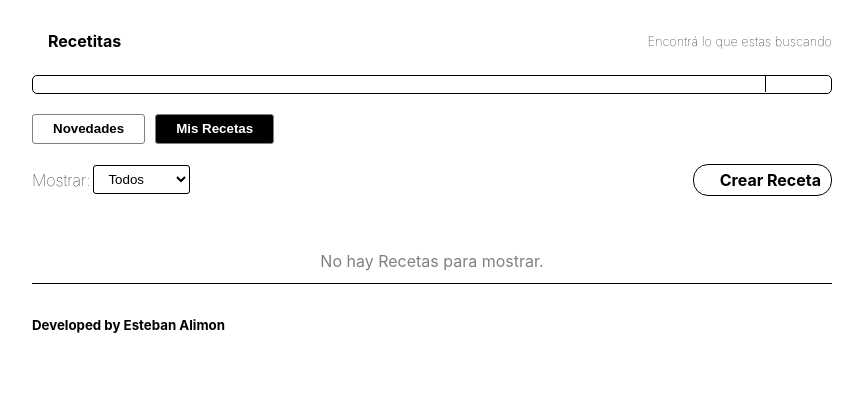
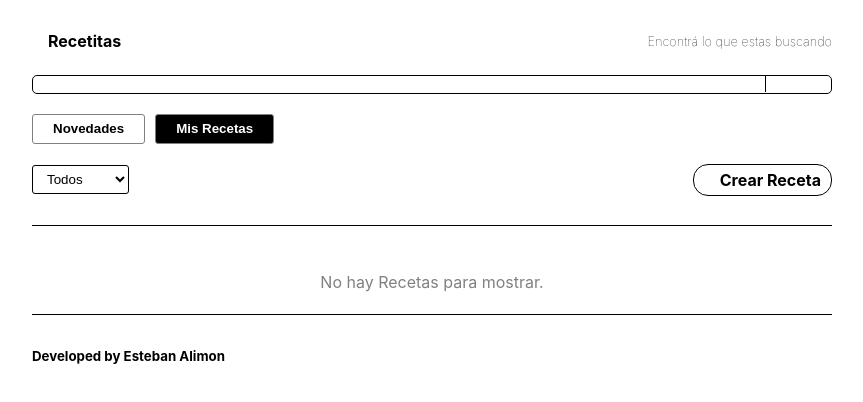
Before and after one commit to alimonestebandev/my-app-recetitas, a React (Vite) app: page / in a window 1280 px wide. Both pictures are taken after a click on the button "Mis Recetas". Shown: the top 402 px of the page, without its empty margins (208-1071 px from the left). Built offline with nearby package versions, Linux system fonts and the light colour scheme; some icons are missing.

Commit message:
estado de carga

```diff
--- a/src/pages/main.jsx
+++ b/src/pages/main.jsx
@@ -12,7 +12,7 @@ import { Link } from "react-router-dom";
 import Footer from "../COMPONENTS/footer.jsx";
 import CoffeeIcon from "@mui/icons-material/Coffee";
 function Main() {
-  const { state, changeState } = useStateLoading();
+  const { isLoading, startLoading, stopLoading } = useStateLoading();
   const {
     setRecipeSelected,
     setItemsStore,
@@ -77,21 +77,22 @@ function Main() {
   };
 
   const getLocalDATA = () => {
+    startLoading();
     setOptionSelected(1);
     if (localStorage.getItem("LOCAL-DATA")) {
       var LocalData = JSON.parse(localStorage.getItem("LOCAL-DATA"));
       setFilteredItems(LocalData);
       setItemsStore(LocalData);
+      stopLoading();
     } else {
       setFilteredItems(null);
       setItemsStore(null);
-    }
-    if (state == true) {
-      changeState();
+      stopLoading();
     }
   };
 
   const getApiDATA = () => {
+    startLoading();
     setOptionSelected(0);
     setItemsStore(null);
     setFilteredItems(null);
@@ -103,13 +104,12 @@ function Main() {
           setFilteredItems(data);
           setErrorMsg(null);
         }
+        stopLoading();
       })
       .catch((error) => {
         setErrorMsg("Error al cargar publicaciones");
+        stopLoading();
       });
-    if (state == true) {
-      changeState();
-    }
   };
   useEffect(() => {
     if (optionSelected == 0) {
@@ -149,7 +149,6 @@ function Main() {
         </div>
         {optionSelected == 1 && (
           <div className="my-recipes-bar">
-            <h4>Mostrar:</h4>
             <select id="filter_option" onChange={applyFilter}>
               <option value="0">Todos</option>
               <option value="1">Favoritos</option>
@@ -165,7 +164,7 @@ function Main() {
           </div>
         )}
       </header>
-      <main>
+      <main className="items-container">
         {/* <div
           style={{
             paddingTop: "5px",
@@ -182,7 +181,7 @@ function Main() {
             <SwapVertIcon></SwapVertIcon>
           </button>
         </div> */}
-        {!state && filteredItems == null
+        {!isLoading && filteredItems == null
           ? items?.map((e, index) => {
               return (
                 <ItemPreview
@@ -203,15 +202,14 @@ function Main() {
                 ></ItemPreview>
               );
             })}
-        {state && <Loading />}
+        {isLoading && <Loading />}
         {errorMsg && optionSelected == 0 && (
           <h4 style={{ color: "red" }}>{errorMsg}</h4>
         )}
-        {(items?.length <= 0 && filteredItems?.length <= 0) ||
-          (items?.length >= 0 && filteredItems?.length <= 0) ||
-          items == [] ||
+        {filteredItems?.length <= 0 ||
+          (items?.length && filteredItems?.length <= 0) ||
           (items == null && (
-            <div style={{ color: "gray" }}>
+            <div style={{ color: "gray", margin: "20px 0 20px 0" }}>
               <CoffeeIcon></CoffeeIcon>
               <h4 style={{ margin: "0", color: "gray", fontWeight: "normal" }}>
                 No hay Recetas para mostrar.
```
